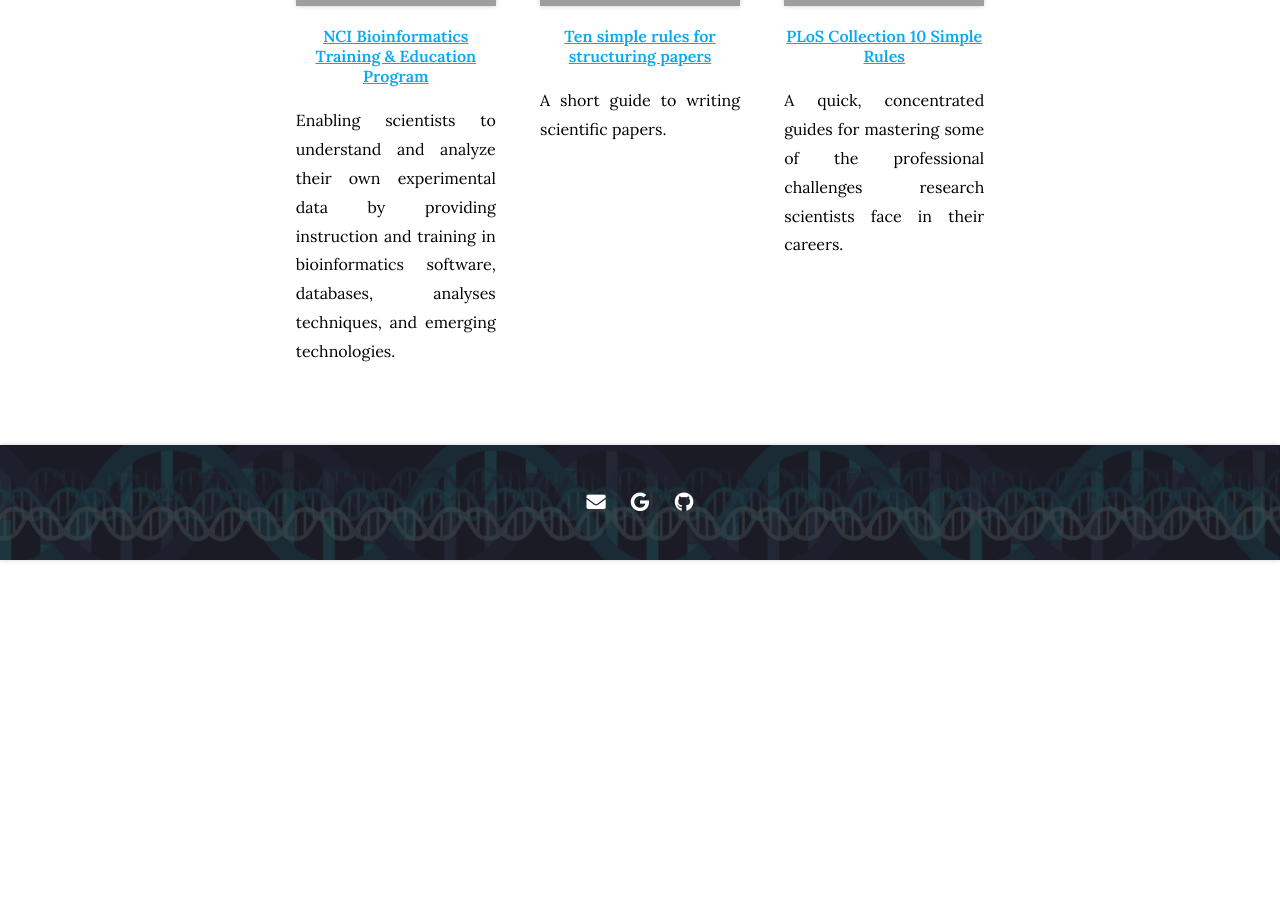
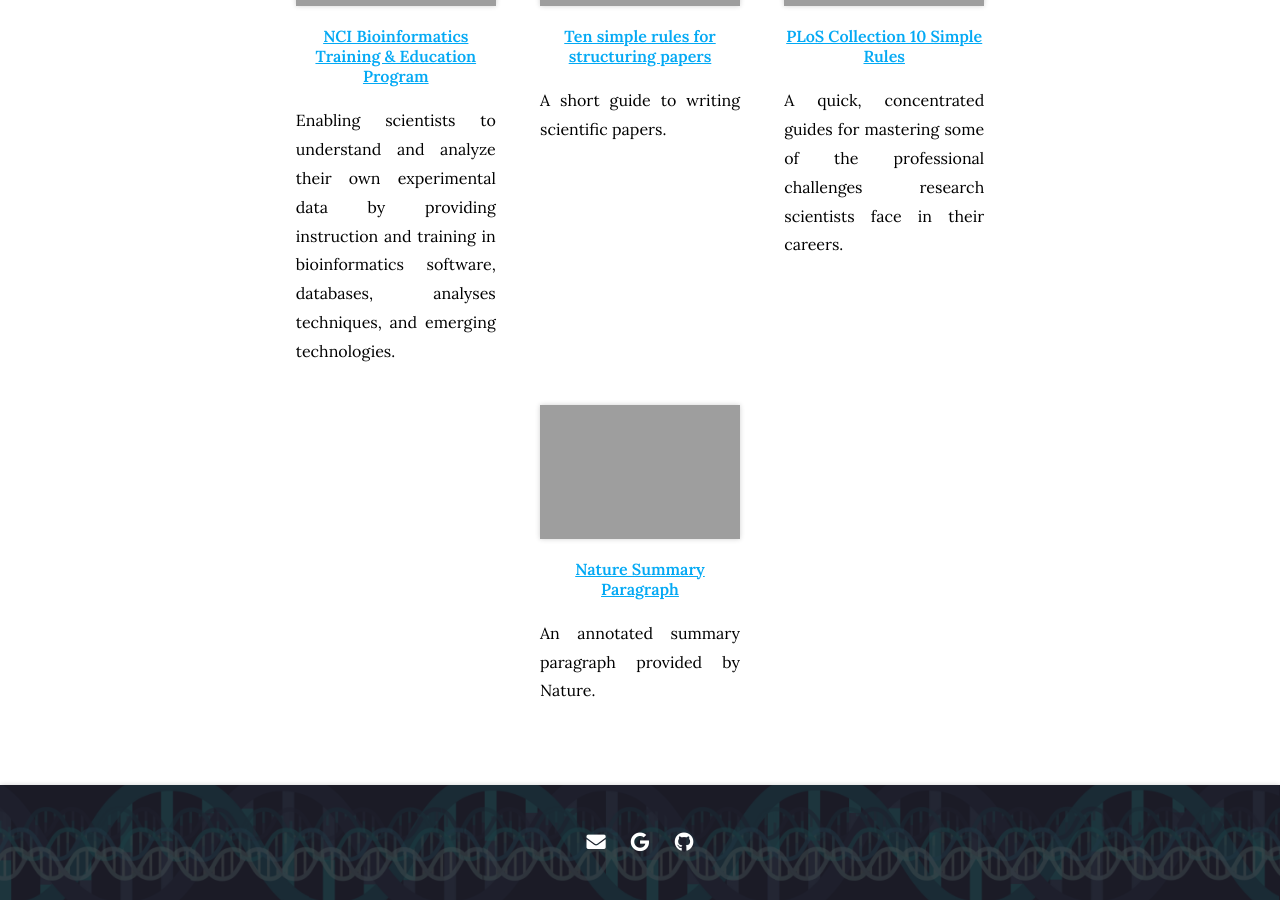
Before and after one commit to graim/GraimLabWebsite, a Jekyll site: the page built from resources/index.md, in a window 1280 px wide and 900 px high, scrolled down 4501 px. Built offline with Jekyll 4.4.1, drawn with Linux system fonts in a browser that asks for light colours; nearby versions of some CDN libraries; before the commit the page ends 5061 px from its top, so only the background shows below that; grey boxes are pictures that could not be loaded.

Commit message:
Update resources.yaml
Nature summary paragraph added

```diff
--- a/_data/resources.yaml
+++ b/_data/resources.yaml
@@ -171,3 +171,9 @@
   image: https://collections.plos.org/wp-content/uploads/2020/01/logo-sea.svg
   link: https://collections.plos.org/collection/ten-simple-rules/
   description: A quick, concentrated guides for mastering some of the professional challenges research scientists face in their careers.
+
+- name: Nature Summary Paragraph
+  group: more
+  image: images/GatorGlobe.jpeg
+  link: https://www.nature.com/documents/nature-summary-paragraph.pdf
+  description: An annotated summary paragraph provided by Nature.
```
